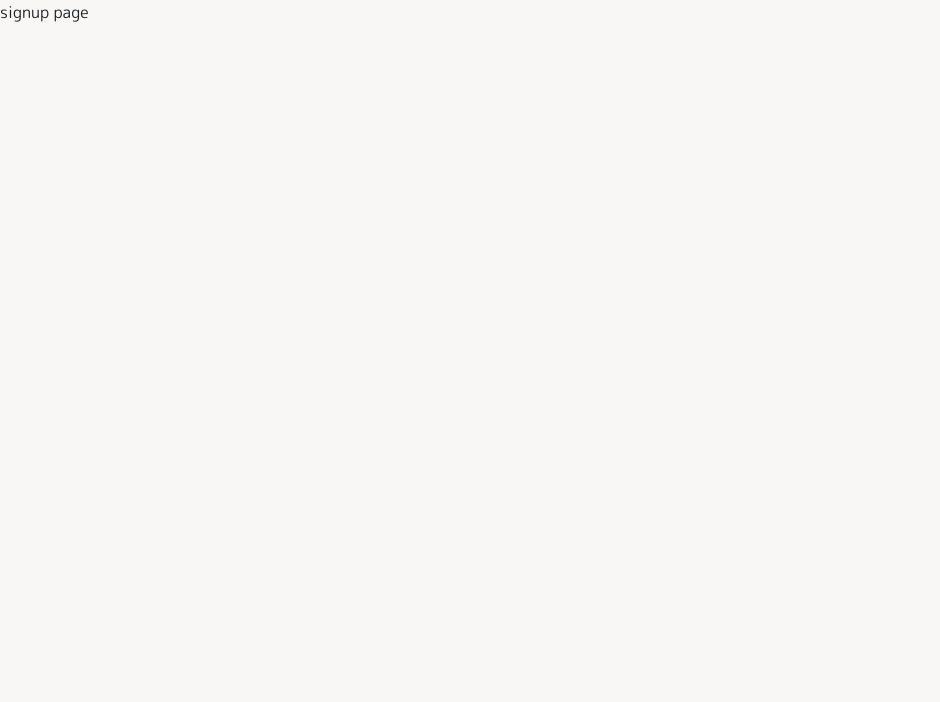
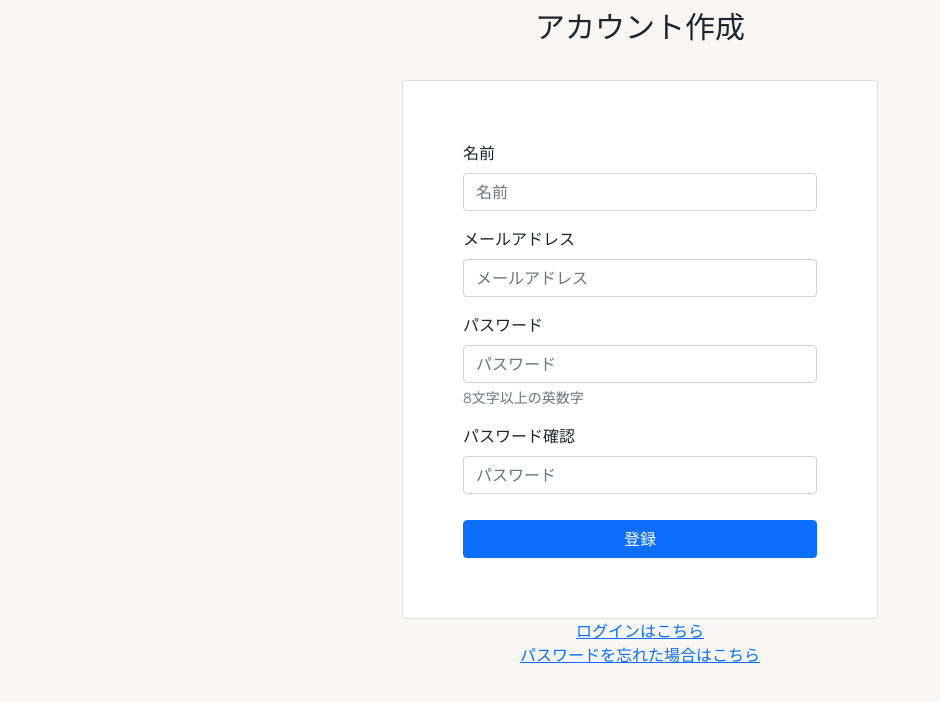
Before and after one commit to yashiro-ryo/authentication-client-web, a Vue app: page /signup in a window 1280 px wide. Shown: the top 702 px of the page, without its empty margins (0-940 px from the left). Built offline with nearby package versions, Linux system fonts and the light colour scheme.

Commit message:
feat: signin, signupページのhtml構造を移行

```diff
--- a/src/components/pages/Signin.vue
+++ b/src/components/pages/Signin.vue
@@ -1 +1,46 @@
-<template>signin page</template>
+<template>
+  <div class="container">
+    <div class="signin-form">
+      <div class="app-name">
+        <p>タスク管理アプリ</p>
+      </div>
+      <div class="card">
+        <form id="form">
+          <div class="mb-3">
+            <label class="form-label">メールアドレス</label>
+            <input
+              type="email"
+              class="form-control"
+              aria-describedby="emailHelp"
+              placeholder="メールアドレス"
+              id="form-email"
+            />
+          </div>
+          <div class="mb-3">
+            <label class="form-label">パスワード</label>
+            <input
+              type="password"
+              class="form-control"
+              placeholder="パスワード"
+              id="form-pass"
+            />
+          </div>
+          <div class="mb-3 form-check">
+            <input type="checkbox" class="form-check-input" />
+            <label class="form-check-label" id="form-save-signin-info"
+              >ログイン情報を保存する</label
+            >
+          </div>
+        </form>
+        <p id="err-msg"></p>
+        <button id="submit-btn" class="btn btn-primary" onClick="submit()">
+          ログイン
+        </button>
+      </div>
+      <div class="link-group">
+        <a href="signup">アカウント新規作成</a>
+        <a href="forget">パスワードを忘れた場合はこちら</a>
+      </div>
+    </div>
+  </div>
+</template>
--- a/src/components/pages/Signup.vue
+++ b/src/components/pages/Signup.vue
@@ -1 +1,66 @@
-<template>signup page</template>
+<template>
+  <div class="container">
+    <div class="app-name">
+      <p>アカウント作成</p>
+    </div>
+    <div class="card">
+      <form id="form">
+        <div class="mb-3">
+          <label class="form-label">名前</label>
+          <input
+            type="text"
+            class="form-control"
+            id="form-name"
+            placeholder="名前"
+          />
+          <p class="error-text" id="name-error"></p>
+        </div>
+        <div class="mb-3">
+          <label class="form-label">メールアドレス</label>
+          <input
+            type="email"
+            class="form-control"
+            id="form-email"
+            aria-describedby="emailHelp"
+            placeholder="メールアドレス"
+          />
+          <p class="error-text" id="email-error"></p>
+        </div>
+        <div class="mb-3">
+          <label class="form-label">パスワード</label>
+          <input
+            type="password"
+            class="form-control"
+            id="form-pass"
+            placeholder="パスワード"
+          />
+          <div id="emailHelp" class="form-text">8文字以上の英数字</div>
+          <p class="error-text" id="pass-error"></p>
+        </div>
+        <div class="mb-3">
+          <label class="form-label">パスワード確認</label>
+          <input
+            type="password"
+            class="form-control"
+            id="form-pass-confirm"
+            placeholder="パスワード"
+          />
+          <p class="error-text" id="pass-confirm-error"></p>
+        </div>
+      </form>
+      <p id="err-msg"></p>
+      <button
+        type="submit"
+        class="btn btn-primary"
+        id="submit-btn"
+        onclick="submit()"
+      >
+        登録
+      </button>
+    </div>
+    <div class="link-group">
+      <a href="/signin">ログインはこちら</a>
+      <a href="/forget">パスワードを忘れた場合はこちら</a>
+    </div>
+  </div>
+</template>
```
